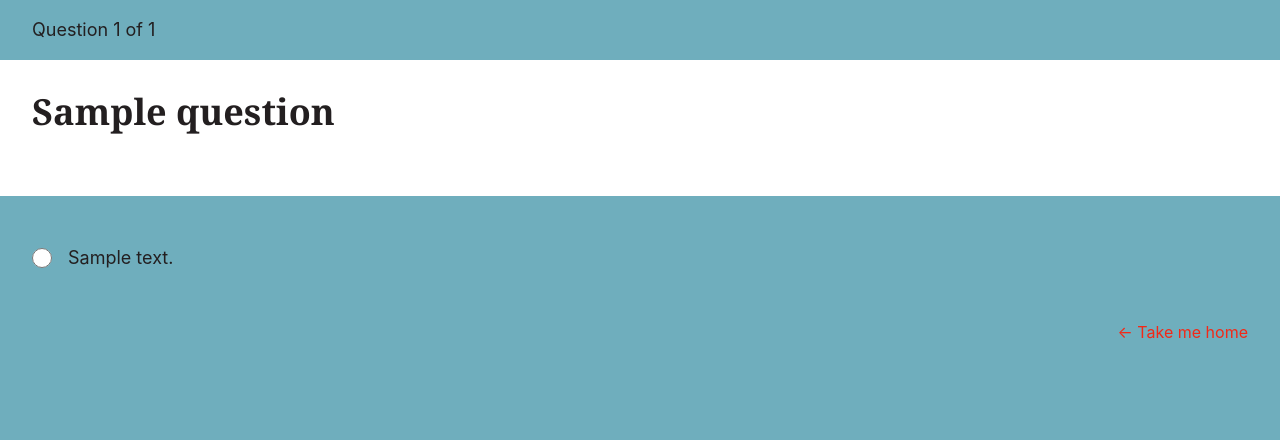
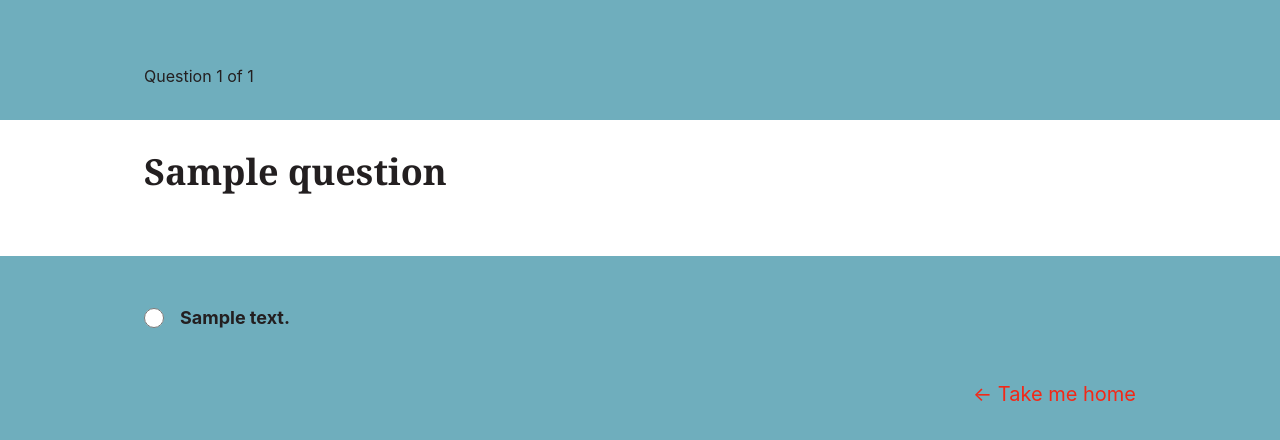
Before and after one commit to ChHarding/hci584-trivia, a Flask app: template templates/question.html in a window 1280 px wide. Shown: the top 440 px of the page. Run offline with Flask 3, Linux system fonts and the light colour scheme; the template is opened without the code that fills it: most values are stand-ins (such as "Sample title", 1, 10 or a date in 2020); some libraries are stand-ins or nearby versions; some web fonts are replaced.

Commit message:
updated styling for '/questions" page

```diff
--- a/prototype2.py
+++ b/prototype2.py
@@ -175,7 +175,7 @@ def user_feedback(result, user_chosen_answer=None):
     if result == True:
         return f"Woohoo! You are smart (and you've got the correct answers to prove it)."
     else:
-        return f"Smart? Not on this question. <span class='text-red font-bold text-shadow-sm'>{user_chosen_answer}</span> is the wrong answer."
+        return f"Smart? Not on this question. <br><span class='text-red font-bold text-shadow-sm'>{user_chosen_answer}</span> is the wrong answer."
 
 #
 # FLASK FUNCTIONS
--- a/static/css/style.css
+++ b/static/css/style.css
@@ -51,8 +51,3 @@
 .bounce-in {
   animation-timing-function: cubic-bezier(0.175, 0.885, 0.32, 1.275);
 }
-
-/* Text shadow for user answer messages */
-.text-shadow-sm {
-  text-shadow: 1px 1px 2px #231f20;
-}
--- a/templates/question.html
+++ b/templates/question.html
@@ -11,17 +11,17 @@
 <body class="min-h-screen bg-light-blue">
     <div id="question-content" class="min-h-screen bg-light-blue">
 
-        <div class="bg-light-blue px-4 md:px-8 py-4 font-segoe text-warm-black text-lg">
+        <div class="bg-light-blue px-4 md:px-16 lg:px-24 xl:px-36 py-4 lg:pt-8 xl:pt-16 lg:pb-8 xl:pb-8 font-segoe text-warm-black text-md">
             Question {{ current_question_num }} of {{ total_questions }}
         </div>
 
         <!-- QUESTION -->
-        <div class="bg-white px-4 md:px-8 py-8">
+        <div class="bg-white px-4 md:px-16 lg:px-24 xl:px-36 py-8">
             <h2 class="font-rockwell text-xl md:text-4xl font-bold text-warm-black leading-tight mb-8">{{ question_data.question }}</h2>
         </div>
 
         <!-- ANSWER OPTIONS -->
-        <div class="bg-light-blue px-4 md:px-8 py-8">
+        <div class="bg-light-blue px-4 md:px-16 lg:px-24 xl:px-36 py-8">
             <form id="answer-form">
                 <fieldset class="border-0 p-0 m-0">
                     <legend class="sr-only">Choose your answer from the options below</legend>
@@ -36,7 +36,7 @@
                                 class="mr-4 w-5 h-5 focus:outline-none focus:ring-2 focus:ring-yellow focus:ring-offset-2 answer-radio"
                                 style="accent-color: var(--yellow);"
                             >
-                            <label for="answer{{ loop.index0 }}" class="font-segoe text-warm-black text-lg cursor-pointer answer-label">{{ answer }}</label>
+                            <label for="answer{{ loop.index0 }}" class="font-segoe text-warm-black text-lg font-bold cursor-pointer answer-label">{{ answer }}</label>
                         </div>
                         {% endfor %}
                     </div>
@@ -44,19 +44,19 @@
             </form>
 
             <div class="text-right">
-                <a href="{{ url_for('home') }}" class="text-red font-segoe no-underline text-base hover:underline">&larr; Take me home</a>
+                <a href="{{ url_for('home') }}" class="text-red font-segoe no-underline text-xl hover:underline">&larr; Take me home</a>
             </div>
         </div>
     </div>
 
     <!-- FEEDBACK OVERLAY -->
     <div id="feedback-overlay" class="fixed inset-0 bg-black bg-opacity-50 backdrop-blur-sm flex items-center justify-center z-50 hidden transition-all duration-300 ease-out">
-        <div id="feedback-box" class="bg-light-blue border-4 border-yellow rounded-lg p-6 sm:p-8 mx-4 max-w-2xl text-center transform scale-0 transition-transform duration-500 ease-out shadow-2xl bounce-in">
-            <h3 id="feedback-message" class="font-rockwell text-xl sm:text-2xl md:text-3xl lg:text-4xl font-bold text-yellow leading-tight mb-4">
+        <div id="feedback-box" style="background-color: var(--warm-black);" class="border-2 border-yellow rounded-md p-12 sm:p-12 mx-4 w-6xl text-center transform scale-0 transition-transform duration-500 ease-out shadow-2xl bounce-in">
+            <h3 id="feedback-message" class="font-rockwell text-l sm:text-2l md:text-3xl lg:text-2xl font-bold text-white leading-tight mb-4">
             </h3>
-            <p id="score-update" class="font-segoe text-base md:text-lg text-warm-black">
+            <p id="score-update" class="font-segoe text-base md:text-lg text-white">
             </p>
-            <p class="font-segoe text-sm md:text-base text-warm-black mt-4 italic">
+            <p class="font-segoe text-sm md:text-base text-yellow mt-4 italic">
                 Loading next question...
             </p>
         </div>
```
